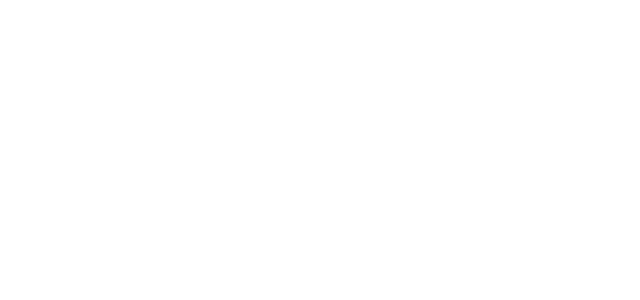
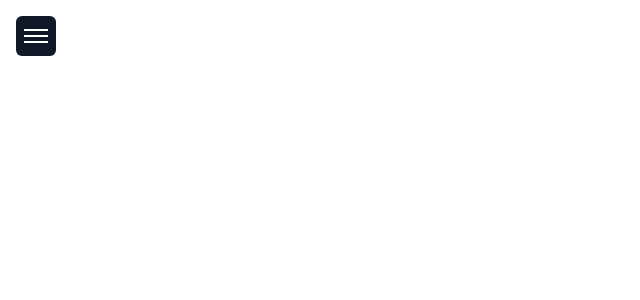
Before and after one commit to tensho1026/absolute-pitch-app, a Next.js app: page /quiz in a window 1280 px wide. Shown: the top 300 px of the page, without its empty margins (0-640 px from the left). Built offline with nearby package versions, Linux system fonts and the light colour scheme.

Commit message:
ハンバーガーメニューの作成

```diff
--- a/src/app/page.tsx
+++ b/src/app/page.tsx
@@ -3,6 +3,7 @@
 import { Music, BookOpen, LogIn } from "lucide-react";
 import { UserButton, useUser } from "@clerk/nextjs";
 import { useEffect, useState } from "react";
+import HamburgerMenu from "@/components/HamburgerMenu";
 
 export default function Home() {
   const { isSignedIn, isLoaded } = useUser();
@@ -18,9 +19,12 @@
   // ロード中の表示
   // if (!isLoaded) return <div>Loading...</div>;
   return (
-    <div className='min-h-screen bg-gradient-to-b from-slate-900 to-slate-800 flex flex-col items-center justify-center p-4'>
+    <div className='relative min-h-screen bg-gradient-to-b from-slate-900 to-slate-800 flex flex-col items-center justify-center p-4'>
+      <div className='absolute top-0 left-0'>
+        <HamburgerMenu />
+      </div>
       {/* Authentication button in top-right corner */}
-      <div className='absolute top-4 right-4 z-20'>
+      <div className='absolute top-4 right-4 z-20 flex flex-row'>
         {signedIn ? (
           // ログインしている場合はUserButtonを表示
           <div className='scale-150'>
--- a/src/app/quiz/page.tsx
+++ b/src/app/quiz/page.tsx
@@ -1,9 +1,12 @@
+import HamburgerMenu from '@/components/HamburgerMenu'
 import { UserButton } from '@clerk/nextjs'
 import React from 'react'
 
 function page() {
   return (
-    <div></div>
+    <div>
+      <HamburgerMenu/>
+    </div>
   )
 }
 
--- /dev/null
+++ b/src/components/HamburgerMenu.tsx
@@ -0,0 +1,91 @@
+"use client"
+
+import { useState } from "react"
+import { Music, BookOpen, Dumbbell, Trophy, Info } from "lucide-react"
+
+const HamburgerMenu = () => {
+  const [isOpen, setIsOpen] = useState(false)
+
+  const toggleMenu = () => {
+    setIsOpen(!isOpen)
+  }
+
+  return (
+    <div className="absolute top-4 left-4 z-50">
+      {/* ハンバーガーボタン */}
+      <button
+        className="flex items-center justify-center w-10 h-10 p-2 bg-[#111827] text-white rounded-md hover:bg-[#1a2438] transition-colors duration-300"
+        onClick={toggleMenu}
+      >
+        <div className="space-y-1">
+          <span
+            className={`block w-6 h-0.5 bg-white transform transition duration-300 ${
+              isOpen ? "rotate-45 translate-y-1.5" : ""
+            }`}
+          ></span>
+          <span className={`block w-6 h-0.5 bg-white transition duration-300 ${isOpen ? "opacity-0" : ""}`}></span>
+          <span
+            className={`block w-6 h-0.5 bg-white transform transition duration-300 ${
+              isOpen ? "-rotate-45 -translate-y-1.5" : ""
+            }`}
+          ></span>
+        </div>
+      </button>
+
+      {/* メニュー */}
+      {isOpen && (
+        <div className="absolute top-full left-0 bg-[#111827] text-white p-4 mt-2 rounded-md shadow-lg z-50 border border-white/10 min-w-[200px]">
+          <ul className="space-y-3 flex flex-col">
+            <li>
+              <a
+                href="/piano"
+                className="flex items-center gap-3 px-3 py-2 rounded-md hover:bg-[#1a2438] transition-colors duration-200"
+              >
+                <Music size={18} />
+                <span>Play Piano</span>
+              </a>
+            </li>
+            <li>
+              <a
+                href="#"
+                className="flex items-center gap-3 px-3 py-2 rounded-md hover:bg-[#1a2438] transition-colors duration-200"
+              >
+                <BookOpen size={18} />
+                <span>Take Quiz</span>
+              </a>
+            </li>
+            <li>
+              <a
+                href="#"
+                className="flex items-center gap-3 px-3 py-2 rounded-md hover:bg-[#1a2438] transition-colors duration-200"
+              >
+                <Dumbbell size={18} />
+                <span>Practice</span>
+              </a>
+            </li>
+            <li>
+              <a
+                href="#"
+                className="flex items-center gap-3 px-3 py-2 rounded-md hover:bg-[#1a2438] transition-colors duration-200"
+              >
+                <Trophy size={18} />
+                <span>Ranking</span>
+              </a>
+            </li>
+            <li>
+              <a
+                href="#"
+                className="flex items-center gap-3 px-3 py-2 rounded-md hover:bg-[#1a2438] transition-colors duration-200"
+              >
+                <Info size={18} />
+                <span>使用技術の説明</span>
+              </a>
+            </li>
+          </ul>
+        </div>
+      )}
+    </div>
+  )
+}
+
+export default HamburgerMenu
```
